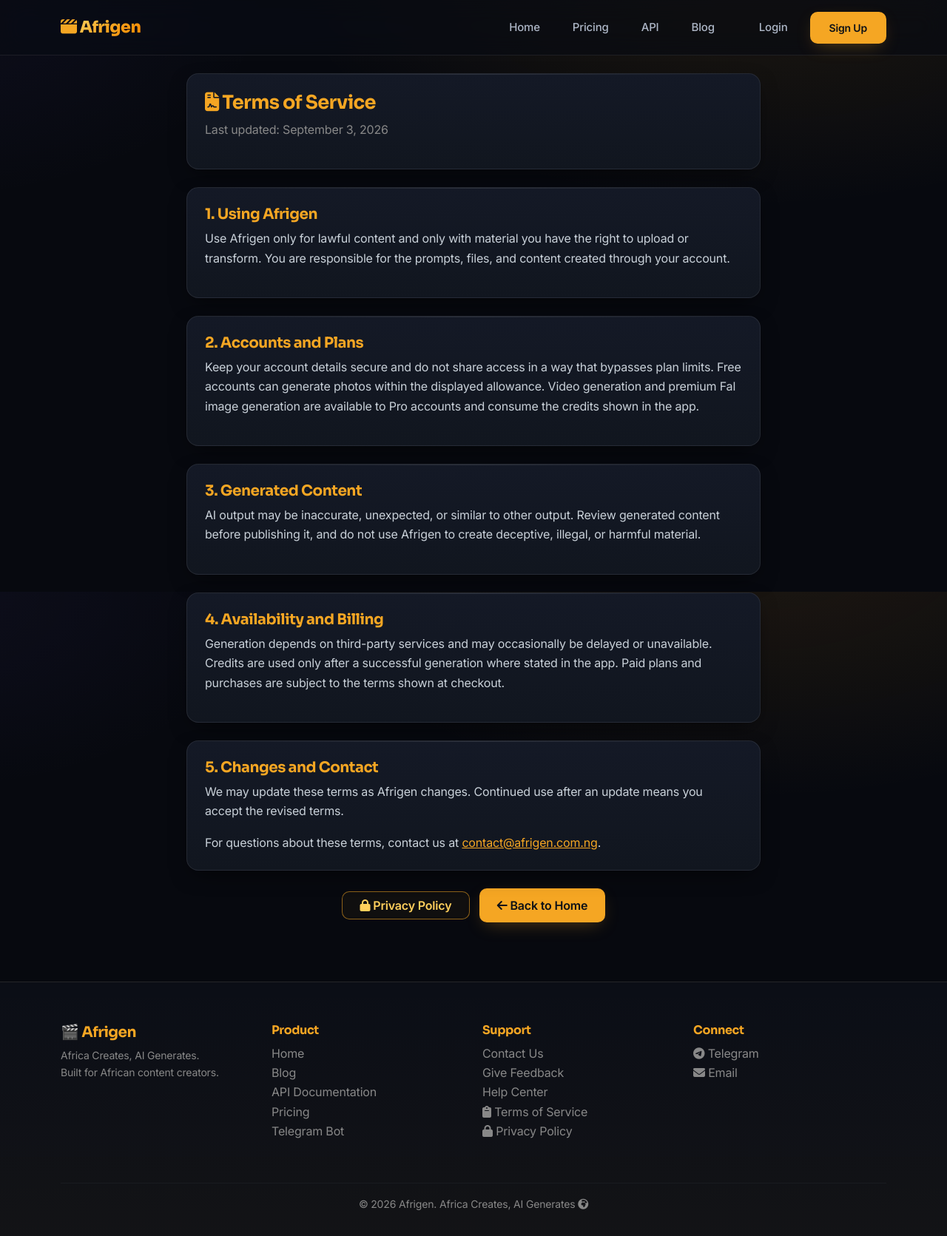
After one commit to Al-ameenolanrewaju/Afrigen, a Flask app: page /terms in a window 1280 px wide. The commit adds this page. Shown: the whole page at 74% size. Run offline with Flask 3, Linux system fonts and the light colour scheme; some libraries are stand-ins or nearby versions.

Commit message:
Update generation providers and plan policy

```diff
--- a/requirements.txt
+++ b/requirements.txt
@@ -62,6 +62,7 @@ httplib2==0.31.2
 httpx==0.28.1
 httpx-sse==0.4.3
 huggingface_hub==1.7.2
+Pillow>=10.0.0
 idna==3.11
 iniconfig==2.3.0
 itsdangerous==2.2.0
--- a/routes/main.py
+++ b/routes/main.py
@@ -318,8 +318,8 @@ def generate():
         )
         db.session.add(generation)
         db.session.commit()
-        flash(f"Video generation failed: {error_detail}", "danger")
-        return jsonify({"success": False, "error": error_detail})
+        flash("Video generation failed. Please try again later.", "danger")
+        return jsonify({"success": False, "error": "Video generation failed. Please try again later."})
 
 @main.route('/connected-accounts')
 @login_required
@@ -644,12 +644,21 @@ def generate_image():
 
     try:
         refined = _usable_refinement(prompt, refine_image_prompt(prompt, style))
-        result = generate_ai_image(refined, style, aspect_ratio)
+        provider = "fal" if current_user.plan == "pro" else "huggingface"
+        result = generate_ai_image(refined, style, aspect_ratio, provider=provider)
 
         if not result["success"]:
             raise Exception(result["error"])
 
-        image = result["image_url"]
+        image = result.get("image_url")
+        if result.get("image_bytes"):
+            extension = "jpg" if "jpeg" in result.get("content_type", "") else "png"
+            filename = f"free_image_{uuid.uuid4().hex}.{extension}"
+            upload_dir = os.path.join("static", "uploads")
+            os.makedirs(upload_dir, exist_ok=True)
+            with open(os.path.join(upload_dir, filename), "wb") as image_file:
+                image_file.write(result["image_bytes"])
+            image = url_for("static", filename=f"uploads/{filename}", _external=True)
 
         generation = Generation(
             user_id=current_user.id,
--- a/services/video.py
+++ b/services/video.py
@@ -4,6 +4,7 @@ import subprocess
 import tempfile
 import requests
 import fal_client
+from huggingface_hub import InferenceClient
 
 os.environ["FAL_KEY"] = os.environ.get("FAL_KEY", "")
 
@@ -351,7 +352,10 @@ def merge_audio_into_video(video_url, audio_url):
         return None
 
 
-def generate_image(prompt, style="realistic", aspect_ratio="1:1"):
+def generate_image(prompt, style="realistic", aspect_ratio="1:1", provider="fal"):
+    if provider == "huggingface":
+        return _generate_image_huggingface(prompt, aspect_ratio)
+
     MODELS = {
         "realistic": "fal-ai/flux/dev",
         "anime": "fal-ai/flux/dev",
@@ -437,3 +441,41 @@ def generate_image(prompt, style="realistic", aspect_ratio="1:1"):
                 time.sleep(RETRY_DELAY)
 
     return {"success": False, "error": f"Failed after {MAX_RETRIES} attempts. Last error: {last_error}"}
+
+
+def _generate_image_huggingface(prompt, aspect_ratio):
+    """Generate a free-tier image through Hugging Face Inference Providers."""
+    token = os.environ.get("HF_TOKEN") or os.environ.get("HUGGINGFACE_API_KEY")
+    if not token:
+        return {
+            "success": False,
+            "error": "Hugging Face API token is not configured. Please set HF_TOKEN.",
+        }
+
+    model = os.environ.get("HF_IMAGE_MODEL", "black-forest-labs/FLUX.1-schnell")
+    provider = os.environ.get("HF_IMAGE_PROVIDER", "auto")
+
+    try:
+        image = InferenceClient(
+            model=model,
+            provider=provider,
+            token=token,
+            timeout=180,
+        ).text_to_image(
+            prompt,
+            num_inference_steps=4,
+        )
+        from io import BytesIO
+        image_buffer = BytesIO()
+        image.save(image_buffer, format="PNG")
+        return {
+            "success": True,
+            "image_bytes": image_buffer.getvalue(),
+            "content_type": "image/png",
+        }
+    except Exception as error:
+        print(f"HUGGING FACE IMAGE ERROR: {error}")
+        error_text = str(error).lower()
+        if "401" in error_text or "unauthorized" in error_text or "invalid token" in error_text:
+            return {"success": False, "error": "Invalid Hugging Face API token."}
+        return {"success": False, "error": "Hugging Face image generation failed. Please try again."}
--- a/templates/main/index.html
+++ b/templates/main/index.html
@@ -297,9 +297,9 @@
                     <p style="color: #888;">One-time free trial</p>
                     <hr style="border-color: #30363D;">
                     <ul style="list-style: none; padding: 0; color: #C9D1D9; text-align: left;">
-                        <li class="mb-2"><i class="fa-solid fa-circle-check" style="color:#27AE60;"></i> 1 video lifetime</li>
+                        <li class="mb-2"><i class="fa-solid fa-xmark" style="color:#E74C3C;"></i> Video generation requires Pro</li>
                         <li class="mb-2"><i class="fa-solid fa-circle-check" style="color:#27AE60;"></i> 2 images lifetime</li>
-                        <li class="mb-2"><i class="fa-solid fa-circle-check" style="color:#27AE60;"></i> All video styles</li>
+                        <li class="mb-2"><i class="fa-solid fa-lock" style="color:#F5A623;"></i> Pro video styles</li>
                         <li class="mb-2"><i class="fa-solid fa-circle-check" style="color:#27AE60;"></i> AI prompt refiner</li>
                         <li class="mb-2"><i class="fa-solid fa-circle-check" style="color:#27AE60;"></i> Telegram bot access</li>
                         <li class="mb-2" style="color: #555;"><i class="fa-solid fa-xmark"></i> Image to video</li>
--- a/templates/main/privacy.html
+++ b/templates/main/privacy.html
@@ -50,7 +50,8 @@
         <p style="color: #C9D1D9;">We do not sell your personal data. We share data only with:</p>
         <ul style="color: #C9D1D9;">
             <li class="mb-2"><strong style="color: #F0F6FC;">Paystack</strong> — for secure payment processing</li>
-            <li class="mb-2"><strong style="color: #F0F6FC;">fal.ai</strong> — your prompts are sent to generate videos and images</li>
+            <li class="mb-2"><strong style="color: #F0F6FC;">fal.ai</strong> — Pro-user prompts are sent to generate videos and premium images</li>
+            <li class="mb-2"><strong style="color: #F0F6FC;">Hugging Face</strong> — free-user prompts are sent to generate images</li>
             <li class="mb-2"><strong style="color: #F0F6FC;">Groq</strong> — your prompts are processed by AI to refine them</li>
             <li class="mb-2"><strong style="color: #F0F6FC;">ElevenLabs</strong> — scripts are sent for AI voiceover generation (Pro users only)</li>
             <li class="mb-2"><strong style="color: #F0F6FC;">Google</strong> — if you use Google OAuth to sign in</li>
--- a/templates/main/result.html
+++ b/templates/main/result.html
@@ -65,7 +65,7 @@
                 <!-- Share Buttons -->
                 <div class="card p-4 mb-4 text-center">
                     <h5 style="color: #F5A623;"><i class="fa-solid fa-share-nodes"></i> Share it — and let them ask "how?"</h5>
-                    <p style="color: #888; margin-bottom: 0;">Shares open a page with your clip + a "make your own free" invite. That's how Afrigen grows. <i class="fa-solid fa-earth-africa"></i></p>
+                    <p style="color: #888; margin-bottom: 0;">Shares open a page with your clip and an invitation to create with Afrigen. <i class="fa-solid fa-earth-africa"></i></p>
                     <div class="d-flex justify-content-center gap-2 mt-3 flex-wrap">
                         <a id="shareTwitter" href="#" target="_blank" class="btn btn-info px-3" style="color:white;">🐦 Twitter</a>
                         <a id="shareFacebook" href="#" target="_blank" class="btn btn-primary px-3">📘 Facebook</a>
@@ -143,7 +143,7 @@ document.addEventListener('DOMContentLoaded', function() {
         // Prefer the per-clip share page (it shows the clip + a sign-up CTA and
         // gets a rich thumbnail preview); fall back to the site root.
         const shareTarget = resultData.share_url || SITE_URL;
-        const twText = `I made this with @AfrigenAI 🎬🌍 — one line of text became a video. Make yours free 👇`;
+        const twText = `I made this with @AfrigenAI 🎬🌍 — one line of text became a video. Create yours with Afrigen 👇`;
         document.getElementById('shareTwitter').href = `https://twitter.com/intent/tweet?text=${encodeURIComponent(twText)}&url=${encodeURIComponent(shareTarget)}`;
         document.getElementById('shareFacebook').href = `https://www.facebook.com/sharer/sharer.php?u=${encodeURIComponent(shareTarget)}`;
         if (resultData.share_url) {
@@ -166,7 +166,7 @@ document.addEventListener('DOMContentLoaded', function() {
 
 function copyLink() {
     const target = resultData.share_url || resultData.video_url || SITE_URL;
-    const invite = `I made this AI video with Afrigen 🎬🌍\nWatch & make your own free 👉 ${target}`;
+    const invite = `I made this AI video with Afrigen 🎬🌍\nWatch & create your own 👉 ${target}`;
     navigator.clipboard.writeText(invite);
     alert('Invite copied! Paste it anywhere 📋');
 }
--- /dev/null
+++ b/templates/main/terms.html
@@ -0,0 +1,64 @@
+{% extends "base.html" %}
+
+{% block title %}Terms of Service — Afrigen{% endblock %}
+
+{% block content %}
+<div class="container mt-4" style="max-width: 800px;">
+
+    <div class="card p-4 mb-4">
+        <h1 style="color: #F5A623; font-size: 1.6rem;"><i class="fa-solid fa-file-contract"></i> Terms of Service</h1>
+        <p style="color: #888;">Last updated: September 3, 2026</p>
+    </div>
+
+    <div class="card p-4 mb-4">
+        <h5 style="color: #F5A623;">1. Using Afrigen</h5>
+        <p style="color: #C9D1D9;">
+            Use Afrigen only for lawful content and only with material you have the right to upload or transform. You are responsible for the prompts, files, and content created through your account.
+        </p>
+    </div>
+
+    <div class="card p-4 mb-4">
+        <h5 style="color: #F5A623;">2. Accounts and Plans</h5>
+        <p style="color: #C9D1D9;">
+            Keep your account details secure and do not share access in a way that bypasses plan limits. Free accounts can generate photos within the displayed allowance. Video generation and premium Fal image generation are available to Pro accounts and consume the credits shown in the app.
+        </p>
+    </div>
+
+    <div class="card p-4 mb-4">
+        <h5 style="color: #F5A623;">3. Generated Content</h5>
+        <p style="color: #C9D1D9;">
+            AI output may be inaccurate, unexpected, or similar to other output. Review generated content before publishing it, and do not use Afrigen to create deceptive, illegal, or harmful material.
+        </p>
+    </div>
+
+    <div class="card p-4 mb-4">
+        <h5 style="color: #F5A623;">4. Availability and Billing</h5>
+        <p style="color: #C9D1D9;">
+            Generation depends on third-party services and may occasionally be delayed or unavailable. Credits are used only after a successful generation where stated in the app. Paid plans and purchases are subject to the terms shown at checkout.
+        </p>
+    </div>
+
+    <div class="card p-4 mb-4">
+        <h5 style="color: #F5A623;">5. Changes and Contact</h5>
+        <p style="color: #C9D1D9;">
+            We may update these terms as Afrigen changes. Continued use after an update means you accept the revised terms.
+        </p>
+        <p style="color: #C9D1D9; margin-bottom: 0;">
+            For questions about these terms, contact us at <a href="mailto:contact@afrigen.com.ng" style="color: #F5A623;">contact@afrigen.com.ng</a>.
+        </p>
+    </div>
+
+    <div class="text-center mb-4">
+        <a href="{{ url_for('main.privacy') }}" class="btn btn-outline-warning px-4 me-2"><i class="fa-solid fa-lock"></i> Privacy Policy</a>
+        <a href="{{ url_for('main.index') }}" class="btn btn-afrigen px-4"><i class="fa-solid fa-arrow-left"></i> Back to Home</a>
+    </div>
+
+</div>
+
+<style>
+.card { background: #161B22; border: 1px solid #30363D; border-radius: 16px; }
+.btn-afrigen { background: #F5A623; color: #0D1117; border: none; font-weight: 600; }
+.btn-afrigen:hover { background: #e09515; color: #0D1117; }
+</style>
+
+{% endblock %}
```
Also changed, not shown: bot/bot.py (+5 -3 lines), routes/auth.py (+3 -12 lines), services/automation.py (+8 -1 lines), services/credits.py (+5 -13 lines), services/workflow_executor.py (+6 -2 lines), templates/main/create.html (+7 -2 lines), templates/main/dashboard.html (+6 -2 lines), templates/main/docs.html (+15 -13 lines), templates/main/referral.html (+6 -6 lines), templates/main/upgrade.html (+8 -8 lines), 1 other file.
